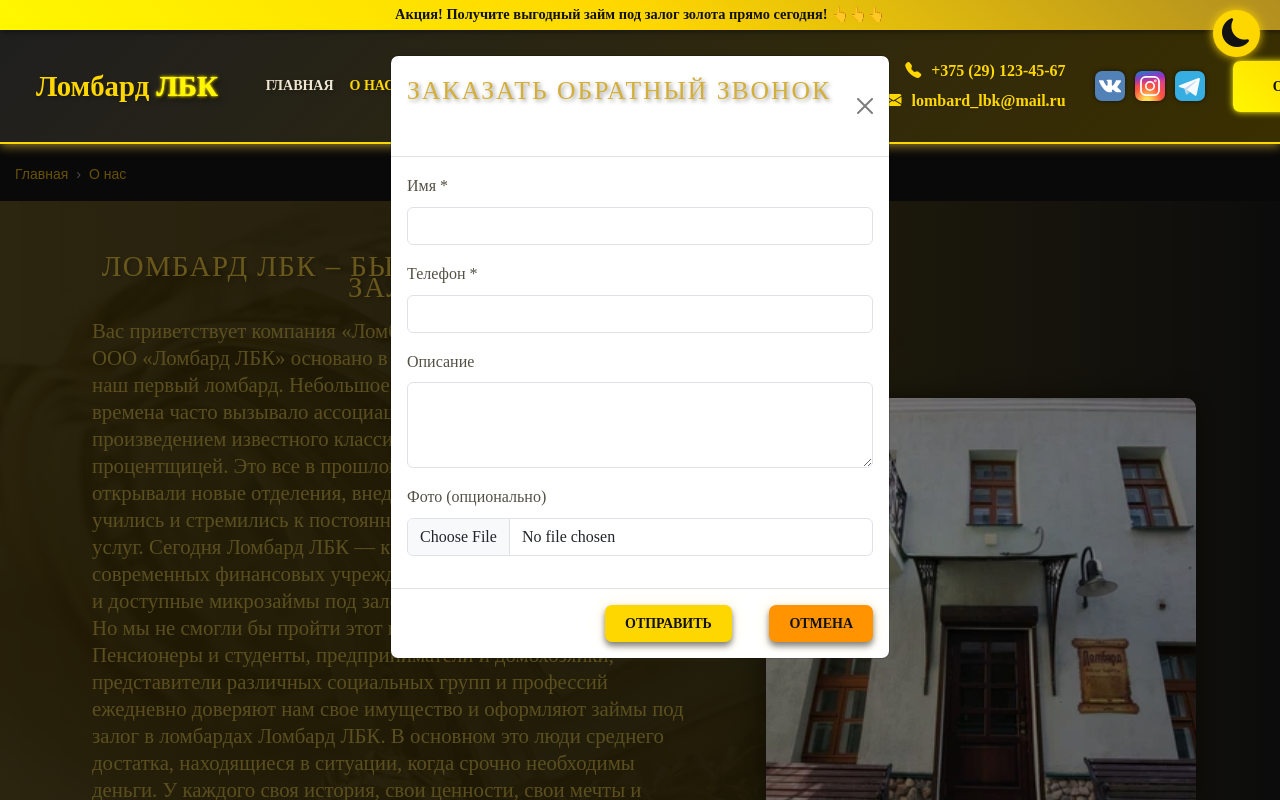
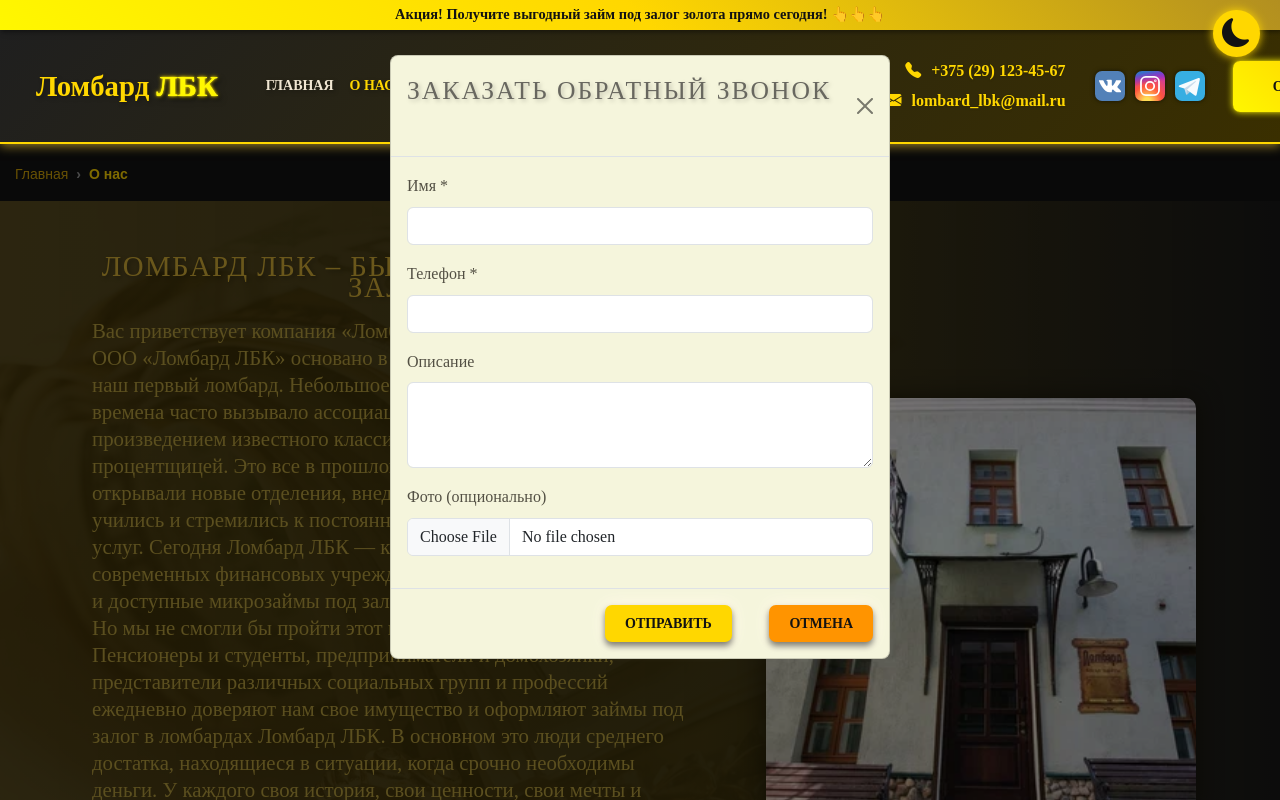
Before and after one commit to TumashenkaAliaksandr/lomabard_lbk, a Django app: page /about/ in a window 1280 px wide, after a click on "ОБРАТНЫЙ ЗВОНОК". Run offline with Django 5.2, Linux system fonts and the light colour scheme; data that the repository does not hold is empty.

Commit message:
fixing css, added new file html - callback modal

```diff
--- a/templates/main/main_slider.html
+++ b/templates/main/main_slider.html
@@ -17,8 +17,9 @@
                     <h2 class="hero-title gold-text">{{ slide.title }}</h2>
                     <p class="hero-subtitle">{{ slide.subtitle }}</p>
                     {% if slide.button_text and slide.button_link %}
-                        <a href="{{ slide.button_link }}" class="btn gold-btn">{{ slide.button_text }}</a>
+                        <a href="{{ slide.button_link }}" class="btn gold-btn" type="button" data-bs-toggle="modal" data-bs-target="#callbackModal">{{ slide.button_text }}</a>
                     {% endif %}
+                    {% include "webapp/sections_main/callback_modal.html" %}
                 </div>
             {% endfor %}
         </div>
--- a/webapp/static/webapp/css/main.css
+++ b/webapp/static/webapp/css/main.css
@@ -3880,7 +3880,7 @@ body.light-theme .news-item {
 .lombard-addresses-item-address {
     flex: 2;
     font-weight: bold;
-    font-size: 1.65em;
+    font-size: 1.5em;
     line-height: 1;
 }
 
@@ -4275,6 +4275,7 @@ body.light-theme .lbk-disclosure-link:hover,
     background-clip: padding-box;
     outline: 0;
     margin-top: 55px;
+    background: beige;
 }
 
 .form-label {
@@ -4284,13 +4285,13 @@ body.light-theme .lbk-disclosure-link:hover,
 
 .form-title {
     font-size: 1.6rem;
-    color: #d4af37;
+    color: #68675f;
     text-align: center;
     margin-bottom: 30px;
     text-transform: uppercase;
     letter-spacing: 2px;
     user-select: none;
-    filter: drop-shadow(2px 2px 2px rgba(0, 0, 0, 0.4));
+    filter: drop-shadow(2px 2px 2px rgba(0, 0, 0, 0.2));
 }
 
 /* Социальные сети - контейнер */
--- a/webapp/templates/webapp/about.html
+++ b/webapp/templates/webapp/about.html
@@ -5,7 +5,7 @@
     <nav aria-label="breadcrumb" class="breadcrumb-container">
         <ol class="breadcrumb-list">
             <li class="breadcrumb-item"><a href="/">Главная</a></li>
-            <li class="breadcrumb-item"><a href="/catalog/">О нас</a></li>
+            <li class="breadcrumb-item active" aria-current="page">О нас</li>
         </ol>
     </nav>
 
--- a/webapp/templates/webapp/sections_main/icons_main.html
+++ b/webapp/templates/webapp/sections_main/icons_main.html
@@ -15,5 +15,6 @@
     {% endfor %}
 </section>
 <div class="btn-consultations">
-    <button class="btn">Получить бесплатную консультацию</button>
+    <button class="btn" type="button" data-bs-toggle="modal" data-bs-target="#callbackModal">Получить бесплатную консультацию</button>
+
 </div>
```
Also changed, not shown: templates/main/base.html (+1 -41 lines), webapp/templates/webapp/sections_main/callback_modal.html (added, +40 -0 lines).
